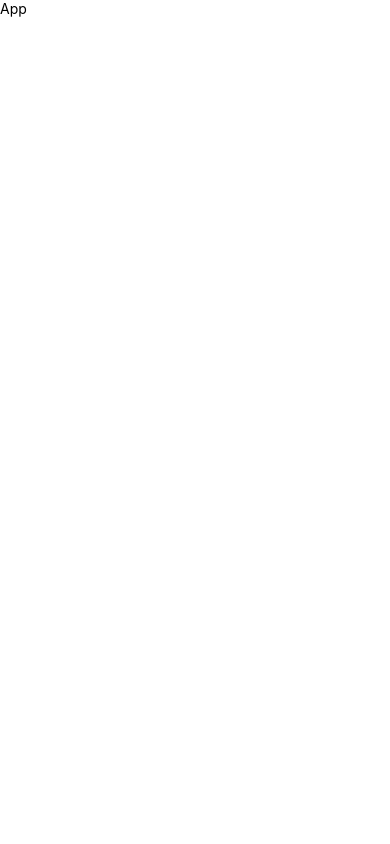
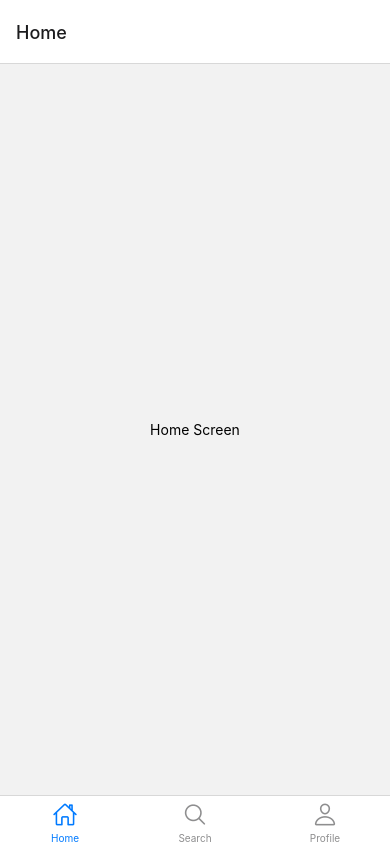
Before and after one commit to mulyatma/rent_car, a React Native app: screen /SplashScreen in a window 390 px wide. Built offline with nearby package versions, Linux system fonts and the light colour scheme.

Commit message:
inisiasi creen :mulya

```diff
--- a/App.js
+++ b/App.js
@@ -1,11 +1,57 @@
 /* eslint-disable prettier/prettier */
-import { View, Text } from 'react-native';
 import React from 'react';
+import { NavigationContainer } from '@react-navigation/native';
+import { createNativeStackNavigator } from '@react-navigation/native-stack';
+import { createBottomTabNavigator } from '@react-navigation/bottom-tabs';
+import Icon from 'react-native-vector-icons/Ionicons';
 
-export default function App() {
+import Home from './src/screen/Home';
+import SplashScreen from './src/screen/SplashScreen';
+import SearchScreen from './src/screen/Search';
+import Menu from './src/screen/Profile';
+
+const Stack = createNativeStackNavigator();
+const Tab = createBottomTabNavigator();
+
+function MainTabs() {
   return (
-    <View>
-      <Text>App</Text>
-    </View>
+    <Tab.Navigator>
+      <Tab.Screen
+        name="Home"
+        component={Home}
+        options={{ tabBarIcon: ({ color, size }) => (<Icon name="home-outline" color={color} size={size} />) }}
+      />
+      <Tab.Screen
+        name="Search"
+        component={SearchScreen}
+        options={{ tabBarIcon: ({ color, size }) => (<Icon name="search-outline" color={color} size={size} />) }}
+      />
+      <Tab.Screen
+        name="Profile"
+        component={Menu}
+        options={{ tabBarIcon: ({ color, size }) => (<Icon name="person-outline" color={color} size={size} />) }}
+      />
+    </Tab.Navigator>
   );
 }
+
+function App() {
+  return (
+    <NavigationContainer>
+      <Stack.Navigator initialRouteName="SplashScreen">
+        <Stack.Screen
+          name="SplashScreen"
+          component={SplashScreen}
+          options={{ headerShown: false }}
+        />
+        <Stack.Screen
+          name="Main"
+          component={MainTabs}
+          options={{ headerShown: false }}
+        />
+      </Stack.Navigator>
+    </NavigationContainer>
+  );
+}
+
+export default App;
--- /dev/null
+++ b/src/screen/Home.js
@@ -0,0 +1,21 @@
+/* eslint-disable prettier/prettier */
+import React from 'react';
+import { View, Text, StyleSheet } from 'react-native';
+
+function Home() {
+    return (
+        <View style={styles.container}>
+            <Text>Home Screen</Text>
+        </View>
+    );
+}
+
+const styles = StyleSheet.create({
+    container: {
+        flex: 1,
+        justifyContent: 'center',
+        alignItems: 'center',
+    },
+});
+
+export default Home;
--- /dev/null
+++ b/src/screen/Profile.js
@@ -0,0 +1,21 @@
+/* eslint-disable prettier/prettier */
+import React from 'react';
+import { View, Text, StyleSheet } from 'react-native';
+
+function Profile() {
+    return (
+        <View style={styles.container}>
+            <Text>Menu Screen</Text>
+        </View>
+    );
+}
+
+const styles = StyleSheet.create({
+    container: {
+        flex: 1,
+        justifyContent: 'center',
+        alignItems: 'center',
+    },
+});
+
+export default Profile;
--- /dev/null
+++ b/src/screen/Search.js
@@ -0,0 +1,21 @@
+/* eslint-disable prettier/prettier */
+import React from 'react';
+import { View, Text, StyleSheet } from 'react-native';
+
+function SearchScreen() {
+    return (
+        <View style={styles.container}>
+            <Text>Search Screen</Text>
+        </View>
+    );
+}
+
+const styles = StyleSheet.create({
+    container: {
+        flex: 1,
+        justifyContent: 'center',
+        alignItems: 'center',
+    },
+});
+
+export default SearchScreen;
--- /dev/null
+++ b/src/screen/SplashScreen.js
@@ -0,0 +1,28 @@
+/* eslint-disable prettier/prettier */
+import React, { useEffect } from 'react';
+import { View, Text, ActivityIndicator, StyleSheet } from 'react-native';
+
+function SplashScreen({ navigation }) {
+    useEffect(() => {
+        setTimeout(() => {
+            navigation.replace('Main');
+        }, 2000); // Durasi splash screen 2 detik
+    }, [navigation]);
+
+    return (
+        <View style={styles.container}>
+            <ActivityIndicator size="large" color="#0000ff" />
+            <Text>Loading...</Text>
+        </View>
+    );
+}
+
+const styles = StyleSheet.create({
+    container: {
+        flex: 1,
+        justifyContent: 'center',
+        alignItems: 'center',
+    },
+});
+
+export default SplashScreen;
```
Also changed, not shown: package.json (+8 -1 lines), 2 other files (tests, documents, lock files or other folders).
